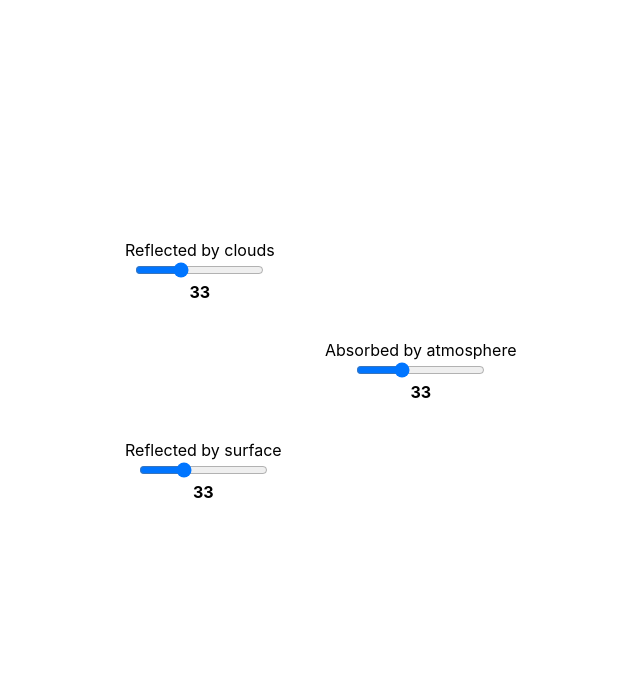
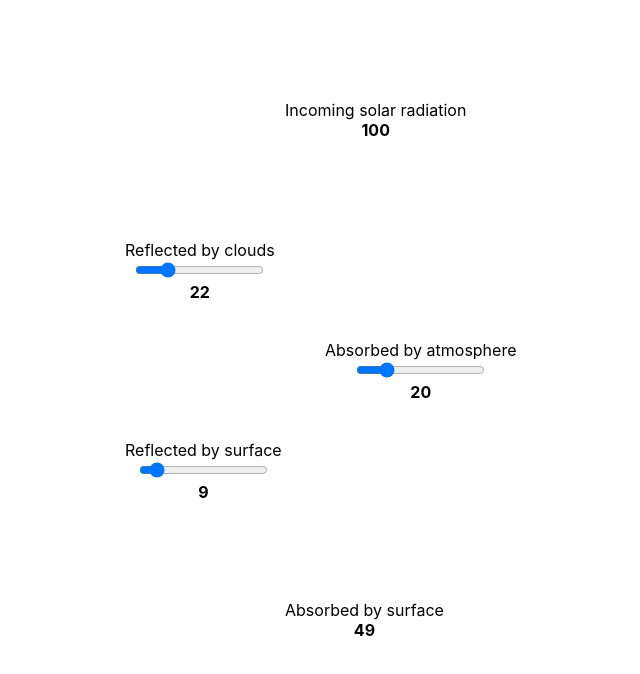
Before and after one commit to craigwalton/ClimateApp, a React (Create React App) app in the folder my-app/: page / in a window 1280 px wide. Shown: the top 674 px of the page, without its empty margins (15-655 px from the left). Built offline with nearby package versions, Linux system fonts and the light colour scheme.

Commit message:
Add labels.

```diff
--- a/my-app/src/App.js
+++ b/my-app/src/App.js
@@ -1,11 +1,12 @@
 import React, {useState} from 'react';
 import './App.css';
 import Slider from './components/Slider';
+import Label from './components/Label';
 
 function App() {
-    const [slider1Value, setSlider1Value] = useState(33);
-    const [slider2Value, setSlider2Value] = useState(33);
-    const [slider3Value, setSlider3Value] = useState(33);
+    const [slider1Value, setSlider1Value] = useState(22);
+    const [slider2Value, setSlider2Value] = useState(9);
+    const [slider3Value, setSlider3Value] = useState(20);
 
     const handleSliderChange = (slider, newValue) => {
         if (slider === 1) {
@@ -30,9 +31,11 @@ function App() {
 
     return (
         <div className="App">
+            <Label x={300} y={100} label={"Incoming solar radiation"} value={100}/>
             <Slider x={100} y={200} label={"Reflected by clouds"} value={slider1Value} onChange={(newValue) => handleSliderChange(1, newValue)}/>
             <Slider x={100} y={400} label={"Reflected by surface"} value={slider2Value} onChange={(newValue) => handleSliderChange(2, newValue)}/>
             <Slider x={300} y={300} label={"Absorbed by atmosphere"} value={slider3Value} onChange={(newValue) => handleSliderChange(3, newValue)}/>
+            <Label x={300} y={600} label={"Absorbed by surface"} value={100 - slider1Value - slider2Value - slider3Value}/>
         </div>
     );
 }
--- /dev/null
+++ b/my-app/src/components/Label.js
@@ -0,0 +1,13 @@
+import './Label.css';
+
+const Label = ({x, y, label, value}) => {
+
+    return (
+        <div className="label-container" style={{position: 'absolute', left: x, top: y}}>
+            <label>{label}</label><br/>
+            <b>{value}</b>
+        </div>
+    );
+};
+
+export default Label;
```
Also changed, not shown: my-app/src/components/Label.css (added).
